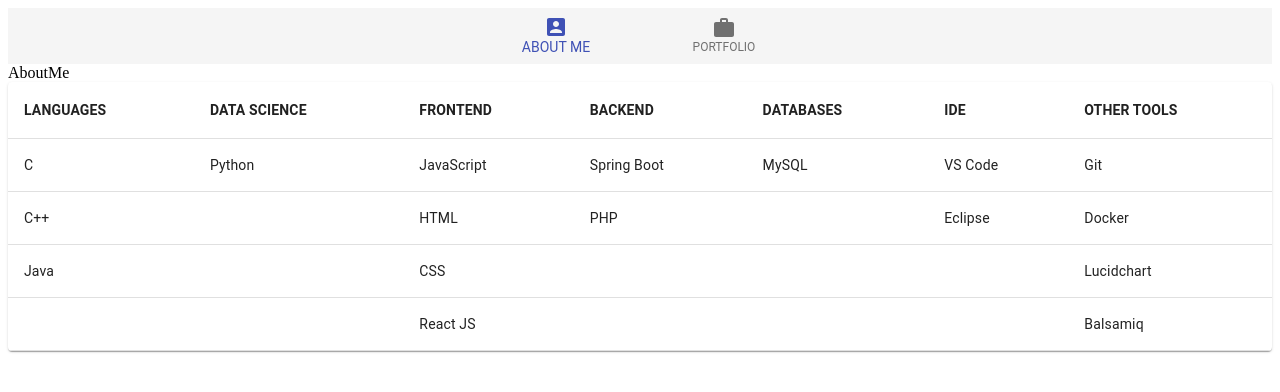
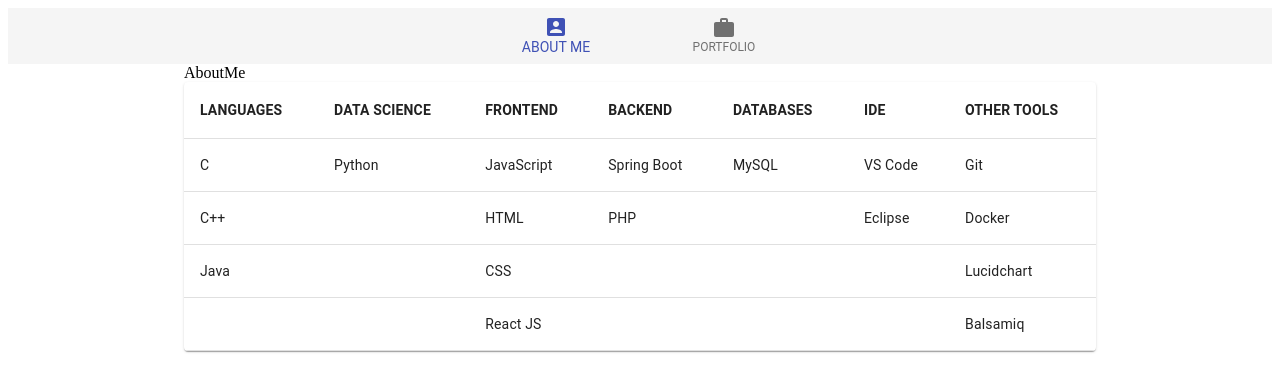
Before and after one commit to alexiszamanidis/alexiszamanidis.github.io, a React (Create React App) app: page / in a window 1280 px wide. Shown: the top 392 px of the page. Built offline with nearby package versions, Linux system fonts and the light colour scheme.

Commit message:
add Container in AboutMe.tsx

```diff
--- a/src/components/AboutMe/index.tsx
+++ b/src/components/AboutMe/index.tsx
@@ -1,12 +1,13 @@
 import React from "react";
 import Skills from "./Skills";
+import Container from "@material-ui/core/Container";
 
 function AboutMe() {
     return (
-        <div>
+        <Container maxWidth="md">
             AboutMe
             <Skills />
-        </div>
+        </Container>
     );
 }
 
```
